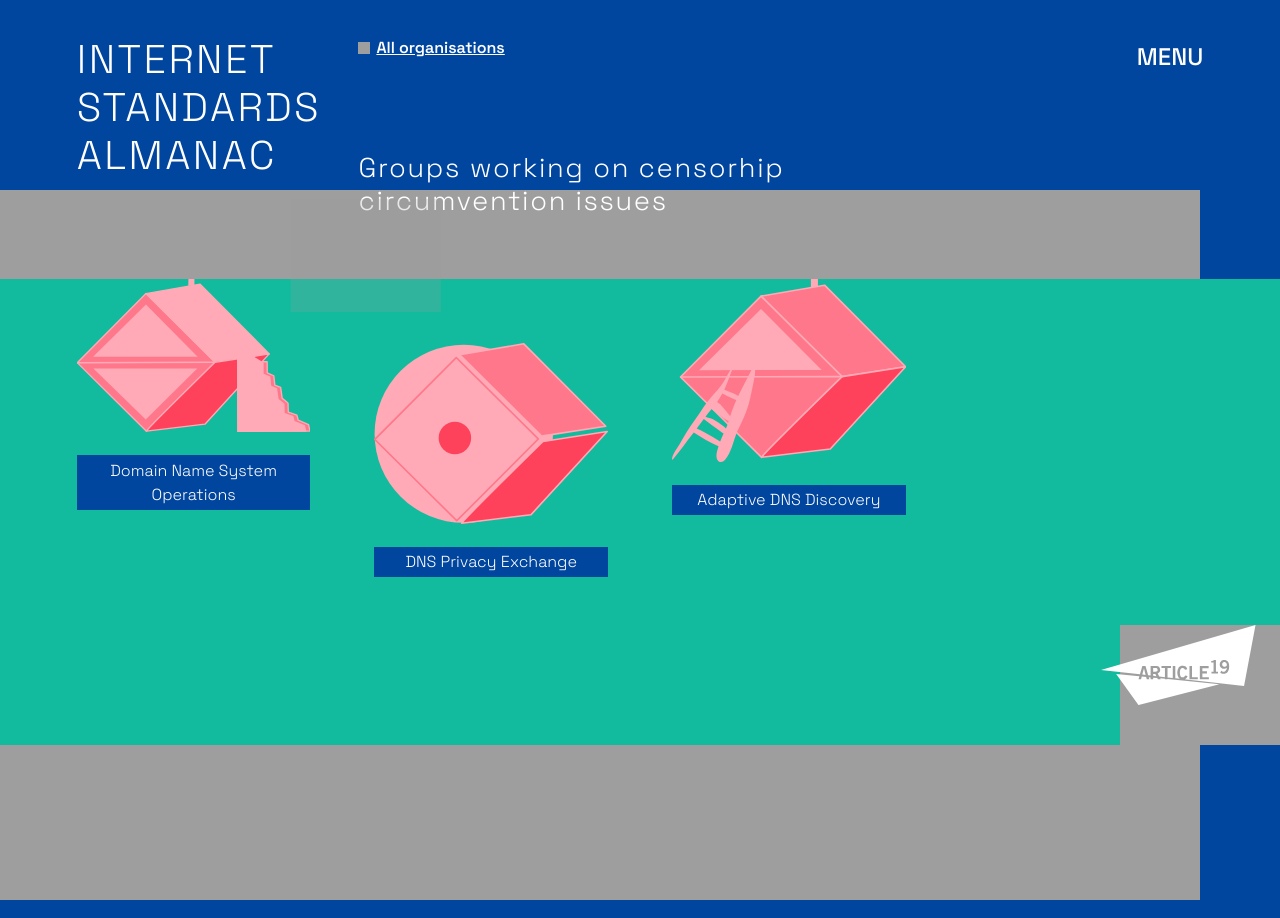
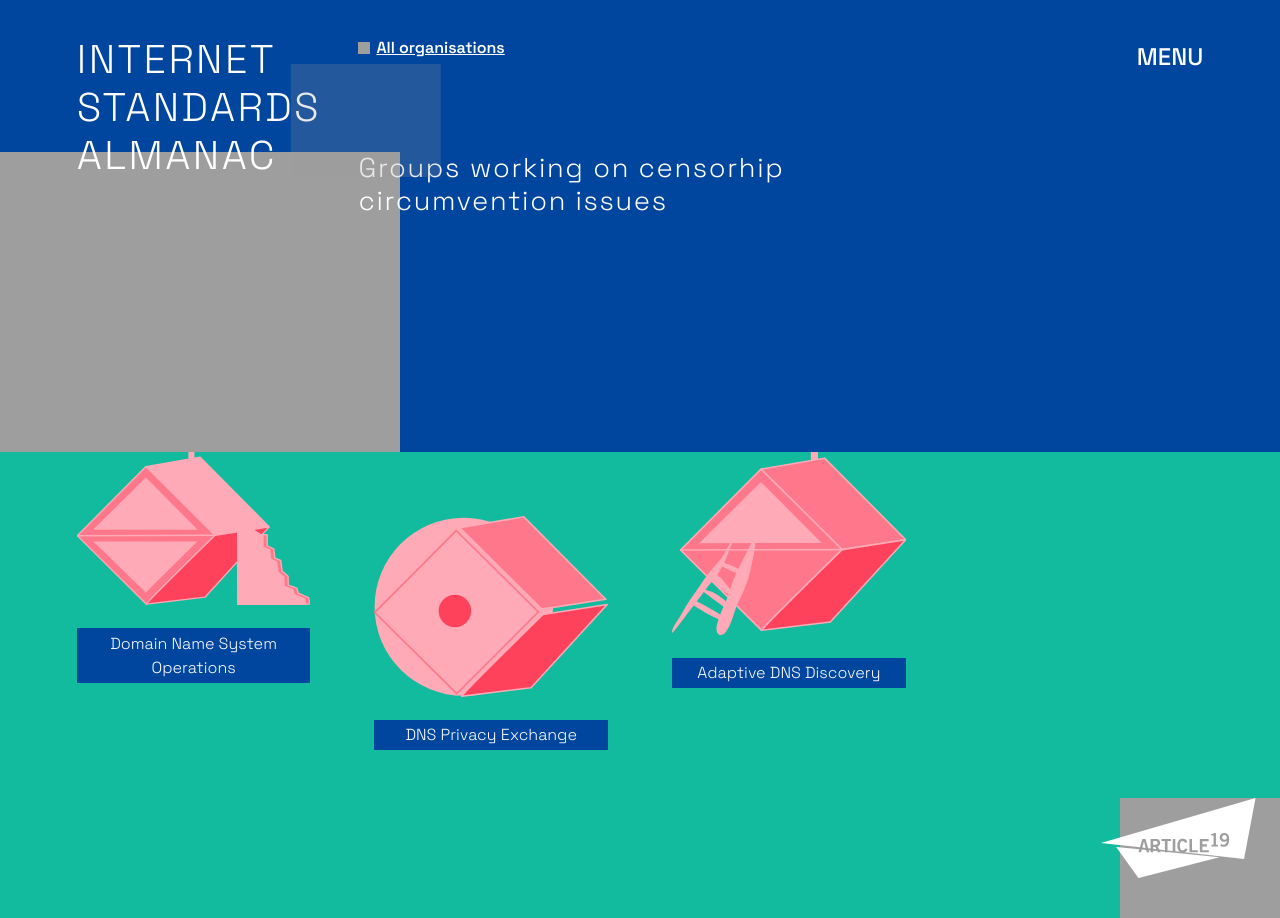
Before and after one commit to u451f/almanac.article19.org, a Jekyll site: the page built from by-issue-censorship.html, in a window 1280 px wide. Built offline with Jekyll 4.4.1, drawn with Linux system fonts in a browser that asks for light colours.

Commit message:
backgrounds

```diff
--- a/_layouts/post.html
+++ b/_layouts/post.html
@@ -1,7 +1,7 @@
 {% include header.html %}
 <div id="content">
     <div class="section">
-        <div class="section-content grid">
+        <div class="section-content grid" id="intro">
             <div id="main-text">
                 {{ content }}
             </div>
--- a/_layouts/tag.html
+++ b/_layouts/tag.html
@@ -1,7 +1,7 @@
 {% include header.html %}
 <div id="content">
     <div class="section">
-        <div class="section-content grid">
+        <div class="section-content grid" id="intro">
             <div id="main-text">
                 <h2 class="title">{{ page.title }}</h2>
             </div>
--- a/_sass/main.scss
+++ b/_sass/main.scss
@@ -8,6 +8,7 @@
 :root {
   --light: #fff;
   --bg: hsl(214deg, 100%, 31%);
+  --green: #12bb9d;
   --hspace: 6vw;
   --vspace: 4vh;
   --basefontsize: 16px;
@@ -19,7 +20,7 @@
 }
 
 html {
-    background-color: var(--bg);
+    background-color: var(--green);
 }
 
 body {
@@ -44,13 +45,20 @@
  ***********************************/
 
 body {
-    background: url(backgrounds/layer2.svg), url(backgrounds/layer1.svg);
-    background-position: left 550px, left 520px;
-    background-repeat: no-repeat, no-repeat;
+    /*background: linear-gradient(180deg, var(--bg) 21%, transparent 20%);*/
+    background: var(--bg);
 }
 
-.mobile #intro {
-    background: linear-gradient(0deg, #12bb9d 21%, transparent 20%);
+#intro, #post {
+    background: url(backgrounds/layer2.svg), url(backgrounds/layer1.svg);
+    background-position: left bottom, left bottom;
+    background-repeat: no-repeat, no-repeat;
+    /*background-size: contain, contain;*/
+}
+
+#intro {
+    padding-bottom: 0;
+    min-height: 300px;
 }
 
 #post-list, #org-list {
@@ -182,6 +190,10 @@
 
 #header {
     padding: var(--vspace) var(--hspace) 0;
+}
+
+#header ~ .section .section-content {
+    /*padding: 0;*/
 }
 
 #content {
@@ -554,7 +566,7 @@
     height: 150px;
     display: block;
     position: absolute;
-    top: 20vh;
+    top: 5vh;
     left: 0;
     z-index: 1;
     transition: all 1s ease-in-out;
@@ -584,10 +596,6 @@
 }
 
 @media all and (min-width: 841px) {
-    body {
-        background-size: contain, contain;
-        background-position: left 200px, left 220px;
-    }
     .menu li li {
         margin-bottom: 0.4em;
     }
@@ -673,11 +681,6 @@
 }
 
 @media all and (min-width: 1200px) {
-    body {
-        background-position: left 225px, left 190px;
-        background-size: contain, contain;
-    }
-
     #header {
         position: absolute;
     }
```
